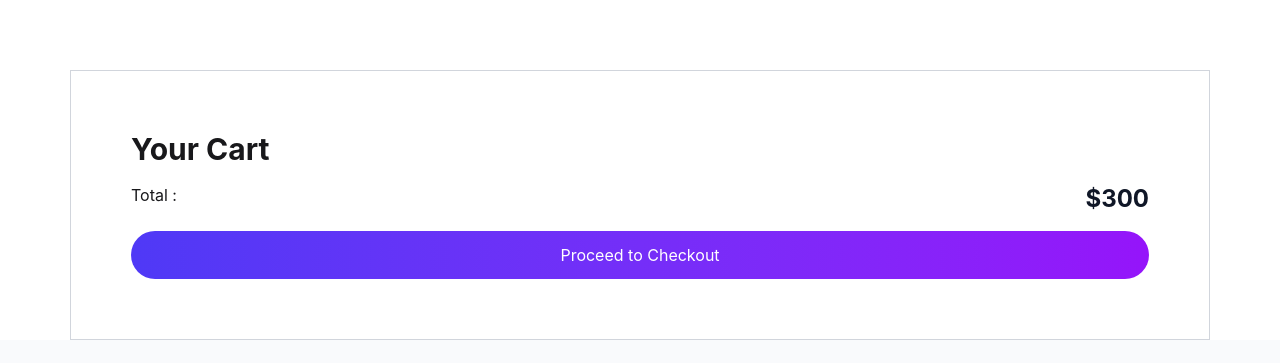
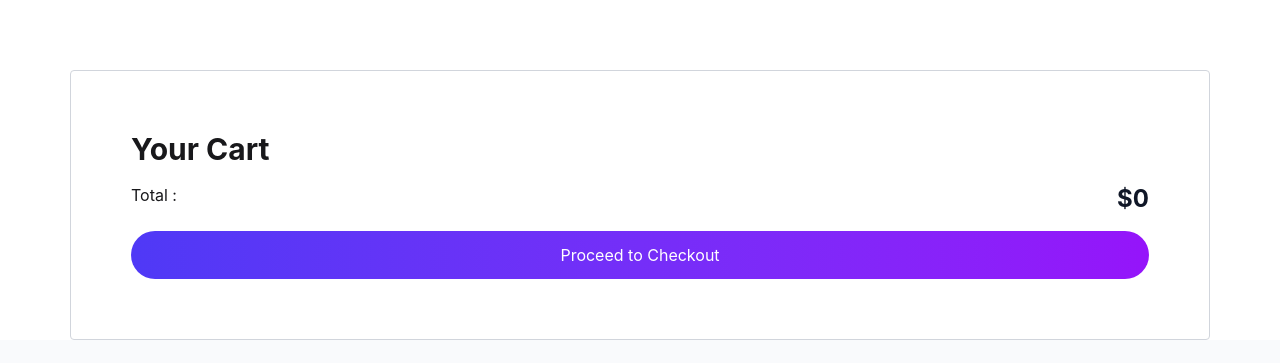
Before and after one commit to rakibulhasanutsho/DigiTools-Platform, a React (Vite) app: page / in a window 1280 px wide. Both pictures are taken after a click on the radio button "Cart". Shown: the part 1289-1652 px from the top of the page. Built offline with nearby package versions, Linux system fonts and the light colour scheme.

Commit message:
add code for dynamically count cart price and show display

```diff
--- a/src/components/Carts.jsx
+++ b/src/components/Carts.jsx
@@ -1,8 +1,9 @@
 import { FaShoppingBasket } from "react-icons/fa"
 export default  function Carts({carts}) {
+  const totalPrice = carts.reduce((sum, product) => sum + product.price, 0)
   console.log(carts)
     return (
-      <div className="w-[1140px] mx-auto border border-gray-300 p-15 flex flex-col gap-4">
+      <div className="w-[1140px] mx-auto border border-gray-300 p-15 flex flex-col gap-4 rounded">
         <h3 className="text-3xl font-bold ">Your Cart</h3>
         {
 
@@ -30,7 +31,7 @@ export default  function Carts({carts}) {
         <div className="space-y-4">
           <div className="flex justify-between">
             <p>Total :</p>
-            <h3 className="text-2xl font-bold text-[#101727] ">$300</h3>
+            <h3 className="text-2xl font-bold text-[#101727] ">${totalPrice}</h3>
           </div>
           <button className="bg-gradient-to-r from-[#4F39F6] to-[#9514FA] w-full p-3 cursor-pointer rounded-4xl text-[16px] text-white text-semibold">Proceed to Checkout</button>
         </div>
```
